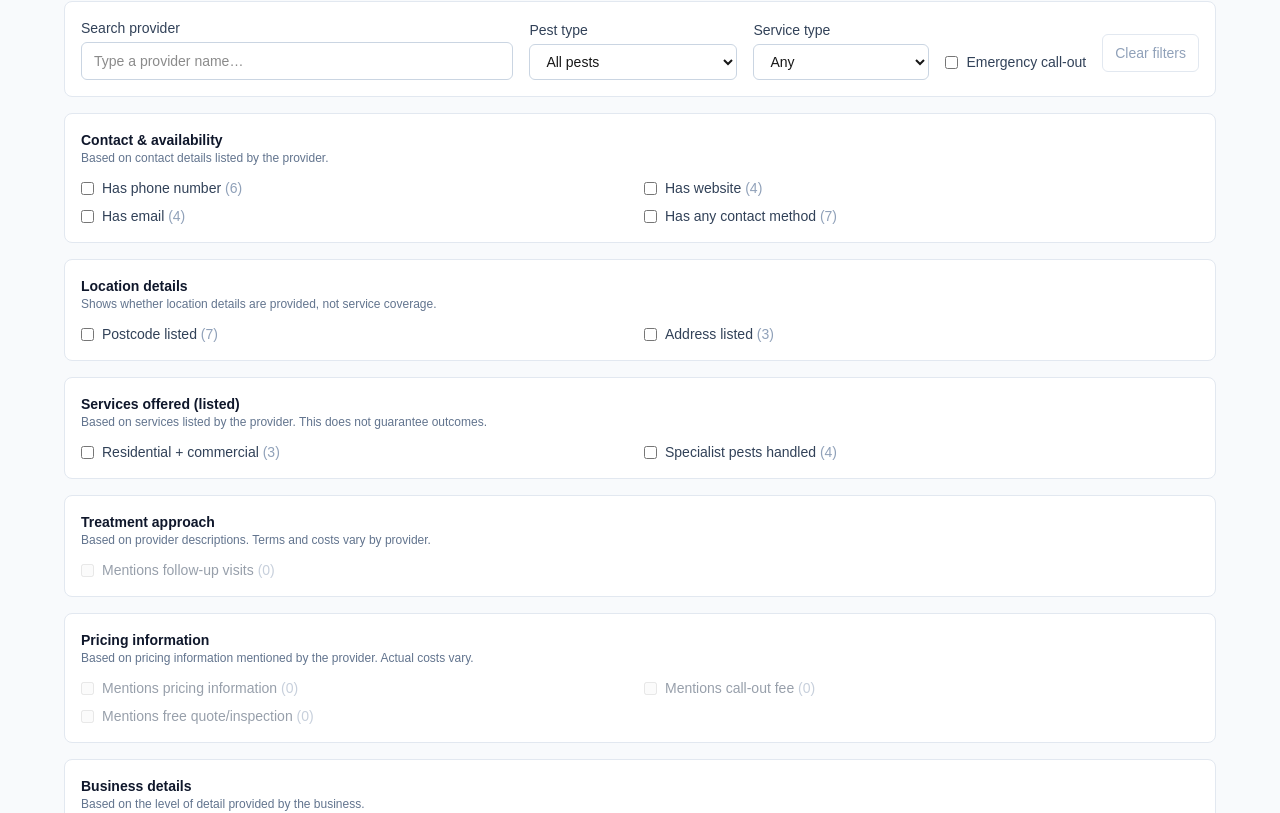
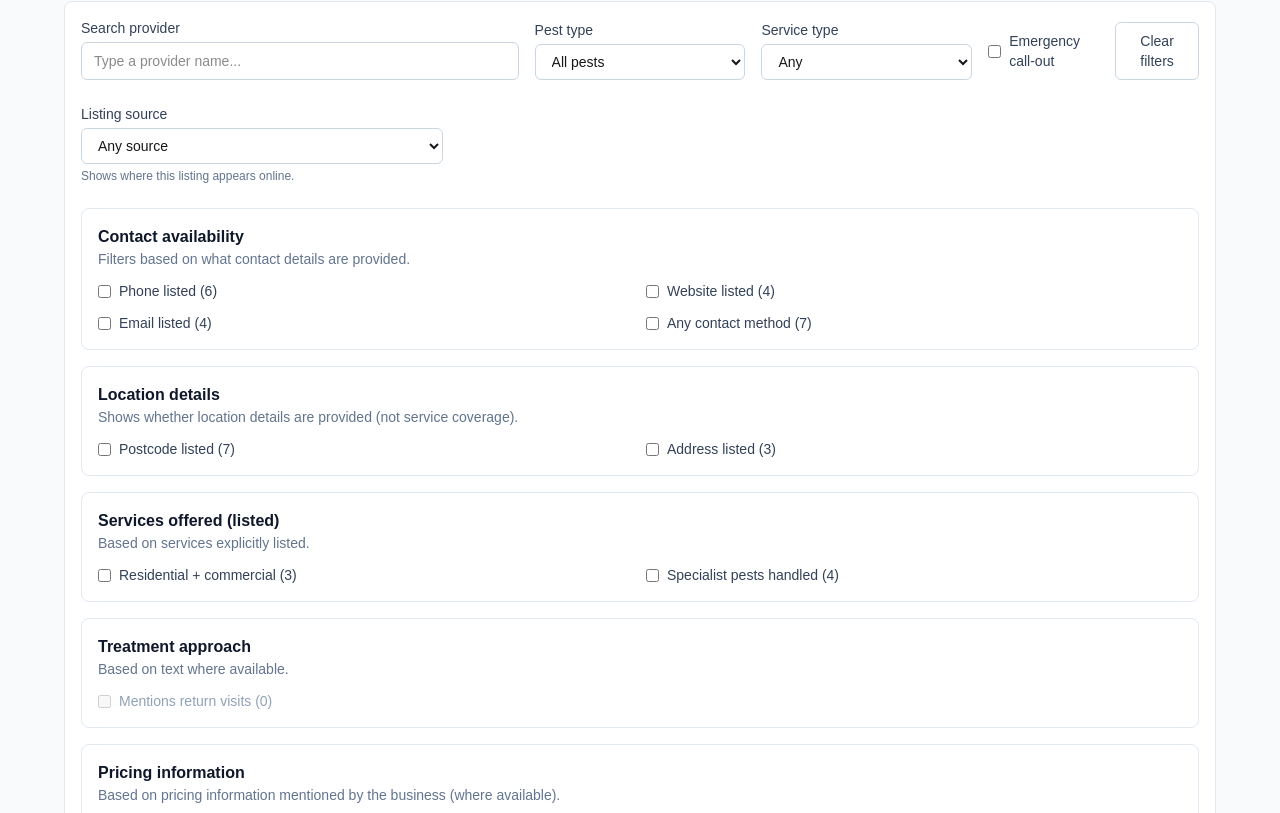
Before and after one commit to aarongeorghiades-hub/pestpro-index-london-v1, a Next.js app: page /london/pest-control in a window 1280 px wide. Before the commit this address had no page. Shown: the part 187-1000 px from the top of the page. Built offline with nearby package versions, Linux system fonts and the light colour scheme.

Commit message:
Update FilterBar.tsx

```diff
--- a/components/FilterBar.tsx
+++ b/components/FilterBar.tsx
@@ -1,7 +1,7 @@
 'use client';
 
+import { useCallback, useMemo } from 'react';
 import { useRouter, useSearchParams } from 'next/navigation';
-import { useCallback, useEffect, useMemo, useState } from 'react';
 
 type Counts = Record<string, number>;
 
@@ -9,108 +9,65 @@ export default function FilterBar({ counts }: { counts: Counts }) {
   const router = useRouter();
   const searchParams = useSearchParams();
 
-  const [q, setQ] = useState(searchParams.get('q') || '');
-
-  useEffect(() => {
-    setQ(searchParams.get('q') || '');
-  }, [searchParams]);
+  const get = (k: string) => searchParams.get(k) || '';
 
   const createQueryString = useCallback(
     (name: string, value: string) => {
       const params = new URLSearchParams(searchParams.toString());
-      const v = value.trim();
-
-      if (v) params.set(name, v);
+      if (value) params.set(name, value);
       else params.delete(name);
-
       return params.toString();
     },
     [searchParams]
   );
 
-  const pushParams = useCallback(
-    (name: string, value: string) => {
-      const qs = createQueryString(name, value);
-      router.push(qs ? `?${qs}` : '?', { scroll: false });
-    },
-    [createQueryString, router]
-  );
+  const setParam = (name: string, value: string) => {
+    router.push(`?${createQueryString(name, value)}`, { scroll: false });
+  };
 
-  // Debounced search => updates q param
-  useEffect(() => {
-    const t = setTimeout(() => pushParams('q', q), 250);
-    return () => clearTimeout(t);
-  }, [q, pushParams]);
+  const toggleBool = (name: string, on: boolean) => {
+    setParam(name, on ? 'true' : '');
+  };
 
-  const setSelect = (name: string, value: string) => pushParams(name, value);
-  const setCheck = (name: string, checked: boolean) => pushParams(name, checked ? 'true' : '');
+  const clearAll = () => {
+    router.push(`/london/pest-control`, { scroll: false });
+  };
 
-  const hasActiveFilters = useMemo(() => {
-    return searchParams.toString().length > 0;
-  }, [searchParams]);
+  const boolChecked = (name: string) => get(name) === 'true';
+  const hasCount = (name: string) => (counts?.[name] || 0) > 0;
 
-  const clearAll = () => router.push('?', { scroll: false });
-
-  const count = (key: string) => counts?.[key] ?? 0;
-  const disabled = (key: string) => count(key) === 0;
-
-  const Check = ({
-    name,
-    label,
-    tooltip,
-  }: {
-    name: string;
-    label: string;
-    tooltip: string;
-  }) => (
-    <label className={`flex items-start gap-2 ${disabled(name) ? 'opacity-50 cursor-not-allowed' : 'cursor-pointer'}`}>
-      <input
-        type="checkbox"
-        className="mt-1 rounded border-slate-300"
-        checked={searchParams.get(name) === 'true'}
-        onChange={(e) => setCheck(name, e.target.checked)}
-        disabled={disabled(name)}
-      />
-      <span className="text-sm text-slate-700">
-        {label}{' '}
-        <span className="text-slate-400" title={tooltip}>
-          ({count(name)})
-        </span>
-      </span>
-    </label>
-  );
-
-  const Section = ({ title, subtitle, children }: { title: string; subtitle: string; children: React.ReactNode }) => (
-    <div className="rounded-lg border border-slate-200 bg-white p-4">
-      <div className="mb-3">
-        <div className="text-sm font-semibold text-slate-900">{title}</div>
-        <div className="text-xs text-slate-500">{subtitle}</div>
-      </div>
-      <div className="grid gap-2 md:grid-cols-2">{children}</div>
-    </div>
+  const sourceOptions = useMemo(
+    () => [
+      { value: '', label: 'Any source' },
+      { value: 'BPCA', label: 'BPCA' },
+      { value: 'NPTA', label: 'NPTA' },
+      { value: 'COUNCIL', label: 'Council' },
+      { value: 'COMPANY_WEBSITE', label: 'Company website' },
+    ],
+    []
   );
 
   return (
-    <div className="space-y-4 mb-8">
-      {/* Core spine (always available) */}
-      <div className="bg-white p-4 rounded-lg border border-slate-200 space-y-4 md:space-y-0 md:flex md:gap-4 items-end">
-        <div className="flex-1">
+    <div className="bg-white p-4 rounded-lg border border-slate-200 mb-8 space-y-6">
+      {/* Top spine */}
+      <div className="grid grid-cols-1 md:grid-cols-5 gap-4 items-end">
+        <div className="md:col-span-2">
           <label className="block text-sm font-medium text-slate-700 mb-1">Search provider</label>
           <input
             type="text"
-            placeholder="Type a provider name…"
+            placeholder="Type a provider name..."
             className="w-full px-3 py-2 border border-slate-300 rounded-md text-sm"
-            value={q}
-            onChange={(e) => setQ(e.target.value)}
+            defaultValue={get('q')}
+            onChange={(e) => setParam('q', e.target.value)}
           />
         </div>
 
-        <div className="w-full md:w-52">
+        <div>
           <label className="block text-sm font-medium text-slate-700 mb-1">Pest type</label>
           <select
             className="w-full px-3 py-2 border border-slate-300 rounded-md text-sm"
-            onChange={(e) => setSelect('pest', e.target.value)}
-            value={searchParams.get('pest') || ''}
+            value={get('pest')}
+            onChange={(e) => setParam('pest', e.target.value)}
           >
             <option value="">All pests</option>
             <option value="rats">Rats</option>
@@ -125,12 +82,12 @@ export default function FilterBar({ counts }: { counts: Counts }) {
           </select>
         </div>
 
-        <div className="w-full md:w-44">
+        <div>
           <label className="block text-sm font-medium text-slate-700 mb-1">Service type</label>
           <select
             className="w-full px-3 py-2 border border-slate-300 rounded-md text-sm"
-            onChange={(e) => setSelect('type', e.target.value)}
-            value={searchParams.get('type') || ''}
+            value={get('type')}
+            onChange={(e) => setParam('type', e.target.value)}
           >
             <option value="">Any</option>
             <option value="residential">Residential</option>
@@ -138,93 +95,139 @@ export default function FilterBar({ counts }: { counts: Counts }) {
           </select>
         </div>
 
-        <div className="w-full md:w-auto pb-2">
-          <label className="flex items-center gap-2 cursor-pointer">
+        <div className="flex gap-3 items-center justify-between">
+          <label className="flex items-center gap-2 cursor-pointer text-sm text-slate-700">
             <input
               type="checkbox"
               className="rounded border-slate-300"
-              onChange={(e) => setCheck('emergency', e.target.checked)}
-              checked={searchParams.get('emergency') === 'true'}
+              checked={boolChecked('emergency')}
+              onChange={(e) => toggleBool('emergency', e.target.checked)}
             />
-            <span className="text-sm text-slate-700">Emergency call-out</span>
+            Emergency call-out
           </label>
-        </div>
 
-        <div className="w-full md:w-auto md:pb-2 flex justify-end">
           <button
             type="button"
             onClick={clearAll}
-            className={`text-sm px-3 py-2 rounded-md border ${
-              hasActiveFilters
-                ? 'border-slate-300 text-slate-700 hover:bg-slate-50'
-                : 'border-slate-200 text-slate-400 cursor-not-allowed'
-            }`}
-            disabled={!hasActiveFilters}
+            className="px-3 py-2 border border-slate-300 rounded-md text-sm text-slate-700 hover:bg-slate-50"
           >
             Clear filters
           </button>
         </div>
       </div>
 
-      {/* Expanded groups 1–7 */}
-      <Section
-        title="Contact & availability"
-        subtitle="Based on contact details listed by the provider."
+      {/* Source */}
+      <div className="grid grid-cols-1 md:grid-cols-3 gap-4">
+        <div>
+          <label className="block text-sm font-medium text-slate-700 mb-1">Listing source</label>
+          <select
+            className="w-full px-3 py-2 border border-slate-300 rounded-md text-sm"
+            value={get('source')}
+            onChange={(e) => setParam('source', e.target.value)}
           >
-        <Check name="has_phone" label="Has phone number" tooltip="Provider has a phone number listed." />
-        <Check name="has_website" label="Has website" tooltip="Provider has a website listed." />
-        <Check name="has_email" label="Has email" tooltip="Provider has an email address listed." />
-        <Check name="has_any_contact" label="Has any contact method" tooltip="Phone, website, or email is listed." />
+            {sourceOptions.map((o) => (
+              <option key={o.value} value={o.value}>
+                {o.label}
+              </option>
+            ))}
+          </select>
+          <p className="text-xs text-slate-500 mt-1">Shows where this listing appears online.</p>
+        </div>
+      </div>
+
+      {/* Expanded filters (Groups 1–7) */}
+      <div className="space-y-4">
+        <Section title="Contact availability" subtitle="Filters based on what contact details are provided.">
+          <Check name="has_phone" label={`Phone listed (${counts.has_phone || 0})`} disabled={!hasCount('has_phone')} checked={boolChecked('has_phone')} onToggle={toggleBool} />
+          <Check name="has_website" label={`Website listed (${counts.has_website || 0})`} disabled={!hasCount('has_website')} checked={boolChecked('has_website')} onToggle={toggleBool} />
+          <Check name="has_email" label={`Email listed (${counts.has_email || 0})`} disabled={!hasCount('has_email')} checked={boolChecked('has_email')} onToggle={toggleBool} />
+          <Check name="has_any_contact" label={`Any contact method (${counts.has_any_contact || 0})`} disabled={!hasCount('has_any_contact')} checked={boolChecked('has_any_contact')} onToggle={toggleBool} />
         </Section>
 
-      <Section
-        title="Location details"
-        subtitle="Shows whether location details are provided, not service coverage."
-      >
-        <Check name="has_postcode" label="Postcode listed" tooltip="Provider has a postcode listed." />
-        <Check name="has_address" label="Address listed" tooltip="Provider has an address listed." />
+        <Section title="Location details" subtitle="Shows whether location details are provided (not service coverage).">
+          <Check name="has_postcode" label={`Postcode listed (${counts.has_postcode || 0})`} disabled={!hasCount('has_postcode')} checked={boolChecked('has_postcode')} onToggle={toggleBool} />
+          <Check name="has_address" label={`Address listed (${counts.has_address || 0})`} disabled={!hasCount('has_address')} checked={boolChecked('has_address')} onToggle={toggleBool} />
         </Section>
 
-      <Section
-        title="Services offered (listed)"
-        subtitle="Based on services listed by the provider. This does not guarantee outcomes."
-      >
-        <Check name="both_services" label="Residential + commercial" tooltip="Provider lists both residential and commercial services." />
-        <Check name="specialist_pests" label="Specialist pests handled" tooltip="Provider lists bed bugs/cockroaches or a broad scope of pests." />
+        <Section title="Services offered (listed)" subtitle="Based on services explicitly listed.">
+          <Check name="both_services" label={`Residential + commercial (${counts.both_services || 0})`} disabled={!hasCount('both_services')} checked={boolChecked('both_services')} onToggle={toggleBool} />
+          <Check name="specialist_pests" label={`Specialist pests handled (${counts.specialist_pests || 0})`} disabled={!hasCount('specialist_pests')} checked={boolChecked('specialist_pests')} onToggle={toggleBool} />
         </Section>
 
-      <Section
-        title="Treatment approach"
-        subtitle="Based on provider descriptions. Terms and costs vary by provider."
-      >
-        <Check name="mentions_follow_up" label="Mentions follow-up visits" tooltip="Provider mentions follow-up/return visits/re-treatments." />
+        <Section title="Treatment approach" subtitle="Based on text where available.">
+          <Check
+            name="mentions_follow_up"
+            label={`Mentions return visits (${counts.mentions_follow_up || 0})`}
+            disabled={!hasCount('mentions_follow_up')}
+            checked={boolChecked('mentions_follow_up')}
+            onToggle={toggleBool}
+          />
         </Section>
 
-      <Section
-        title="Pricing information"
-        subtitle="Based on pricing information mentioned by the provider. Actual costs vary."
-      >
-        <Check name="mentions_pricing" label="Mentions pricing information" tooltip="Provider mentions pricing/costs/rates in their description." />
-        <Check name="mentions_callout_fee" label="Mentions call-out fee" tooltip="Provider mentions a call-out fee in their description." />
-        <Check name="mentions_free_quote" label="Mentions free quote/inspection" tooltip="Provider mentions free quote/inspection/no-obligation quote." />
+        <Section title="Pricing information" subtitle="Based on pricing information mentioned by the business (where available).">
+          <Check name="mentions_pricing" label={`Mentions pricing info (${counts.mentions_pricing || 0})`} disabled={!hasCount('mentions_pricing')} checked={boolChecked('mentions_pricing')} onToggle={toggleBool} />
+          <Check name="mentions_callout_fee" label={`Mentions call-out fee (${counts.mentions_callout_fee || 0})`} disabled={!hasCount('mentions_callout_fee')} checked={boolChecked('mentions_callout_fee')} onToggle={toggleBool} />
+          <Check name="mentions_free_quote" label={`Mentions free quote/inspection (${counts.mentions_free_quote || 0})`} disabled={!hasCount('mentions_free_quote')} checked={boolChecked('mentions_free_quote')} onToggle={toggleBool} />
         </Section>
 
-      <Section
-        title="Business details"
-        subtitle="Based on the level of detail provided by the business."
-      >
-        <Check name="multiple_contact_methods" label="Multiple contact methods" tooltip="Provider lists at least two of phone/website/email." />
-        <Check name="phone_and_website" label="Phone + website" tooltip="Provider lists both a phone number and a website." />
-        <Check name="email_domain_present" label="Email domain present" tooltip="Email is non-generic (not Gmail/Outlook/etc.)." />
+        <Section title="Business details" subtitle="Based on the level of detail provided.">
+          <Check name="multiple_contact_methods" label={`Multiple contact methods (${counts.multiple_contact_methods || 0})`} disabled={!hasCount('multiple_contact_methods')} checked={boolChecked('multiple_contact_methods')} onToggle={toggleBool} />
+          <Check name="phone_and_website" label={`Phone + website (${counts.phone_and_website || 0})`} disabled={!hasCount('phone_and_website')} checked={boolChecked('phone_and_website')} onToggle={toggleBool} />
+          <Check name="email_domain_present" label={`Email domain present (${counts.email_domain_present || 0})`} disabled={!hasCount('email_domain_present')} checked={boolChecked('email_domain_present')} onToggle={toggleBool} />
         </Section>
 
-      <Section
-        title="Listings & associations"
-        subtitle="Based on where the business appears online."
-      >
-        <Check name="association_listed" label="Association-listed" tooltip="Listed in BPCA or NPTA (requires sources data)." />
-        <Check name="multi_source" label="Listed in multiple sources" tooltip="Appears in 2+ sources (requires sources data)." />
+        <Section title="Listings & associations" subtitle="Based on where the business appears online (source-based, no scoring).">
+          <Check name="association_listed" label={`Association-listed (${counts.association_listed || 0})`} disabled={!hasCount('association_listed')} checked={boolChecked('association_listed')} onToggle={toggleBool} />
+          <Check name="multi_source" label={`Listed in multiple sources (${counts.multi_source || 0})`} disabled={!hasCount('multi_source')} checked={boolChecked('multi_source')} onToggle={toggleBool} />
         </Section>
+      </div>
     </div>
   );
 }
+
+function Section({
+  title,
+  subtitle,
+  children,
+}: {
+  title: string;
+  subtitle?: string;
+  children: React.ReactNode;
+}) {
+  return (
+    <div className="border border-slate-200 rounded-lg p-4">
+      <div className="mb-3">
+        <div className="font-semibold text-slate-900">{title}</div>
+        {subtitle ? <div className="text-sm text-slate-500">{subtitle}</div> : null}
+      </div>
+      <div className="grid grid-cols-1 md:grid-cols-2 gap-3">{children}</div>
+    </div>
+  );
+}
+
+function Check({
+  name,
+  label,
+  checked,
+  disabled,
+  onToggle,
+}: {
+  name: string;
+  label: string;
+  checked: boolean;
+  disabled: boolean;
+  onToggle: (name: string, on: boolean) => void;
+}) {
+  return (
+    <label className={`flex items-center gap-2 text-sm ${disabled ? 'text-slate-400' : 'text-slate-700'} cursor-pointer`}>
+      <input
+        type="checkbox"
+        className="rounded border-slate-300"
+        checked={checked}
+        disabled={disabled}
+        onChange={(e) => onToggle(name, e.target.checked)}
+      />
+      <span>{label}</span>
+    </label>
+  );
+}
```
Lines whose indentation alone changed are shown as unchanged.
